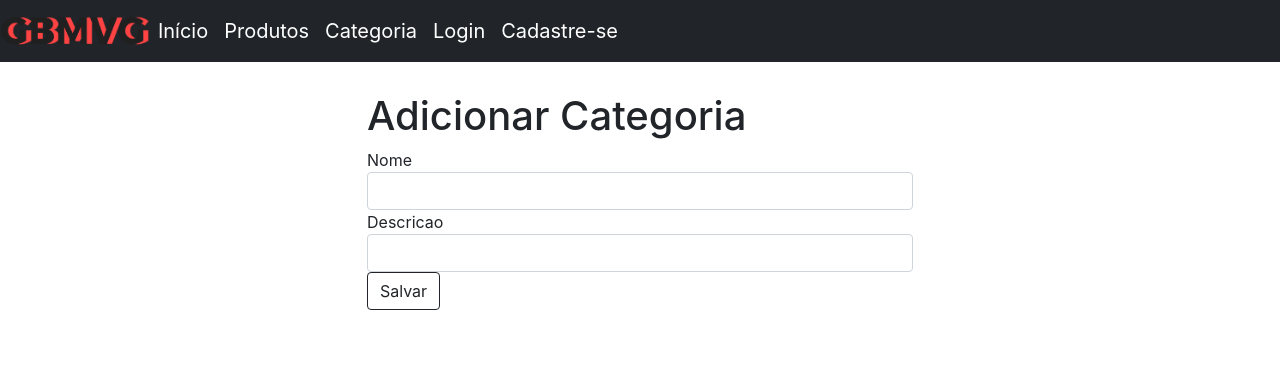
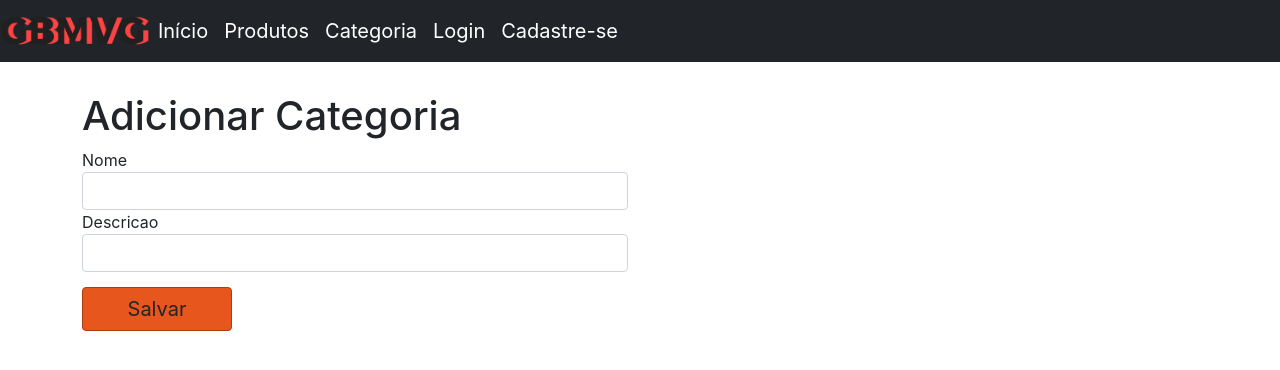
Before and after one commit to GustavoXavier-Saldanha/Projeto-Final-React, a React (Create React App) app: page /categoria in a window 1280 px wide. Shown: the top 370 px of the page. Built offline with nearby package versions, Linux system fonts and the light colour scheme.

Commit message:
atualização formulario

```diff
--- a/src/Projeto/Paginas/categorias/NovaCategoria.jsx
+++ b/src/Projeto/Paginas/categorias/NovaCategoria.jsx
@@ -1,5 +1,6 @@
 import { useState } from "react"
 import http from '../../Componentes/http'
+import './estilo.css'
 
 const NovaCategoria = () => {
 
@@ -35,7 +36,7 @@ const NovaCategoria = () => {
 
 
   return (
-    <div className="row justify-content-center">
+    <div className="row justify-content">
       <div className="col-md-6">
         <h1>Adicionar Categoria</h1>
         <form onSubmit={salvar}>
@@ -47,7 +48,7 @@ const NovaCategoria = () => {
             <label>Descricao</label>
             <input className="form-control" value={descricao} onChange={manipuladorDescricao} required />
           </div>
-          <button className="btn btn-outline-dark btn-block">
+          <button className="btn adicao">
             Salvar
           </button>
         </form>
--- /dev/null
+++ b/src/Projeto/Paginas/categorias/estilo.css
@@ -0,0 +1,2 @@
+.adicao{background-color: rgb(231, 86, 28); border-color: rgb(175, 59, 17); width: 150px; font-size: 20px; margin-top: 15px;}
+.adicao:hover{background-color: rgb(209, 60, 6); border-color: rgb(149, 40, 0);}
--- /dev/null
+++ b/src/Projeto/Paginas/produto/estilo.css
@@ -0,0 +1 @@
+.arquivoImagem{border-color: #fff;}
--- a/src/Projeto/Paginas/produto/novoProduto.jsx
+++ b/src/Projeto/Paginas/produto/novoProduto.jsx
@@ -1,5 +1,6 @@
 import http from "../../Componentes/http"
 import { useEffect, useState } from "react"
+import './estilo.css'
 
 const NovoProduto = () => {
 
@@ -60,7 +61,7 @@ const NovoProduto = () => {
   }
 
   return (
-    <div className="row justify-content-center">
+    <div className="row justify-content">
       <div className="col-md-6">
         <h1>Adicionar produto</h1>
         <form onSubmit={salvar}>
@@ -80,9 +81,9 @@ const NovoProduto = () => {
           </div>
           <div className="form-group">
             <label>Imagem</label>
-            <input type="file" onChange={manipuladorArquivo} className="form-control-file" />
+            <input type="file" onChange={manipuladorArquivo} className="form-control arquivoImagem" />
           </div>
-          <button className="btn btn-outline-dark btn-block">
+          <button className="btn adicao">
             Salvar
           </button>
         </form>
```
